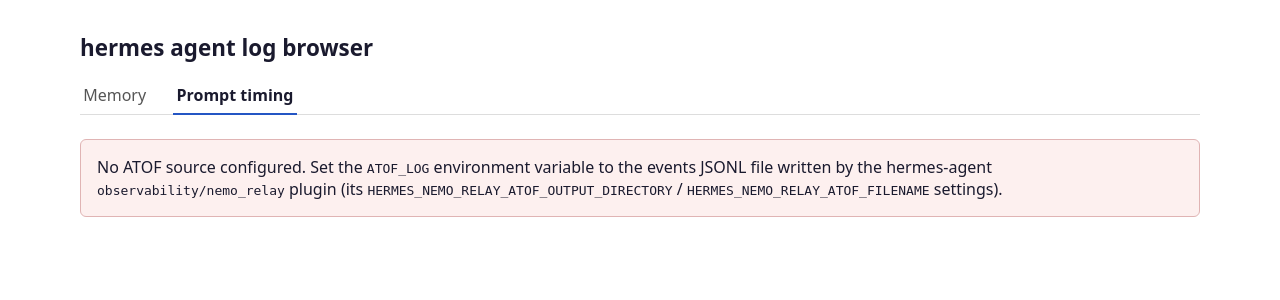
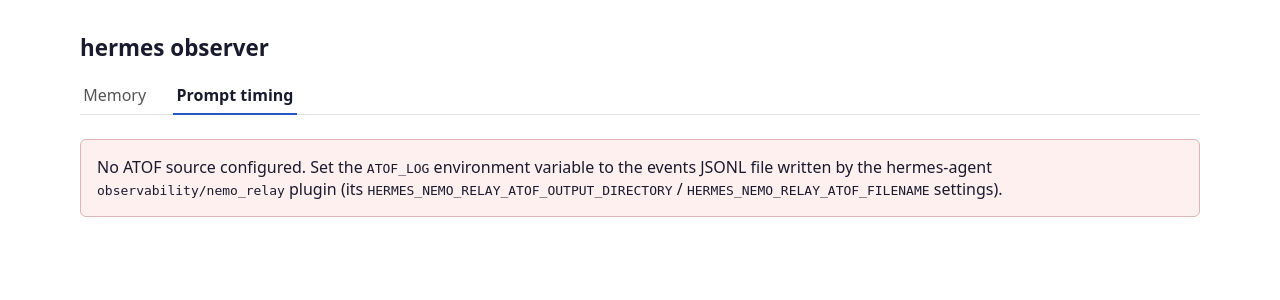
Before and after one commit to justincc/hobserver, a Flask app: page /timing/ in a window 1280 px wide. Shown: the top 300 px of the page. Run offline with Flask 3, Linux system fonts and the light colour scheme; parts of the project's set-up code (start-up, migrations or seed data) failed here and were passed over.

Commit message:
Rename tool to hermes-observer
Co-Authored-By: Claude Fable 5 <noreply@anthropic.com>

```diff
--- a/app.py
+++ b/app.py
@@ -1,4 +1,4 @@
-"""App shell for the hermes agent log browser.
+"""App shell for the hermes observer.
 
 Views live in plugins/ (Flask blueprints): memory browses jmem0_logged.db,
 timing shows prompt-timing waterfalls from the NeMo Relay ATOF stream. The
--- a/pyproject.toml
+++ b/pyproject.toml
@@ -1,7 +1,7 @@
 [project]
-name = "jmem0-logged-browser"
+name = "hermes-observer"
 version = "0.1.0"
-description = "Browser webapp for inspecting jmem0_logged.db mem0 event logs"
+description = "Web UI for observing hermes-agent: mem0 event logs and prompt timing"
 requires-python = ">=3.10"
 dependencies = ["flask>=3.0"]
 
--- a/templates/base.html
+++ b/templates/base.html
@@ -3,7 +3,7 @@
 <head>
   <meta charset="utf-8">
   <meta name="viewport" content="width=device-width, initial-scale=1">
-  <title>{% block title %}hermes agent log browser{% endblock %}</title>
+  <title>{% block title %}hermes observer{% endblock %}</title>
   <style>
     body { font-family: system-ui, sans-serif; margin: 2rem auto; max-width: 70rem; padding: 0 1rem; color: #1a1a2e; }
     a { color: #2456c4; text-decoration: none; }
@@ -31,7 +31,7 @@
   </style>
 </head>
 <body>
-  <h1><a href="{{ url_for('root') }}">hermes agent log browser</a></h1>
+  <h1><a href="{{ url_for('root') }}">hermes observer</a></h1>
   <nav class="tabs">
     {% for tab in tabs %}
     <a href="{{ url_for(tab.endpoint) }}"{% if request.blueprint == tab.name %} class="active"{% endif %}>{{ tab.label }}</a>
--- a/templates/memory/event.html
+++ b/templates/memory/event.html
@@ -1,5 +1,5 @@
 {% extends "base.html" %}
-{% block title %}event {{ event['id'] }} — hermes agent log browser{% endblock %}
+{% block title %}event {{ event['id'] }} — hermes observer{% endblock %}
 {% block content %}
 <nav class="event-nav">
   <a href="{{ url_for('memory.index') }}">&larr; all events</a>
--- a/templates/timing/index.html
+++ b/templates/timing/index.html
@@ -1,5 +1,5 @@
 {% extends "base.html" %}
-{% block title %}prompt timing — hermes agent log browser{% endblock %}
+{% block title %}prompt timing — hermes observer{% endblock %}
 {% block content %}
 {% if not atof_path %}
 <p class="notice warn">
```
Also changed, not shown: AGENTS.md (+2 -2 lines), README.md.
